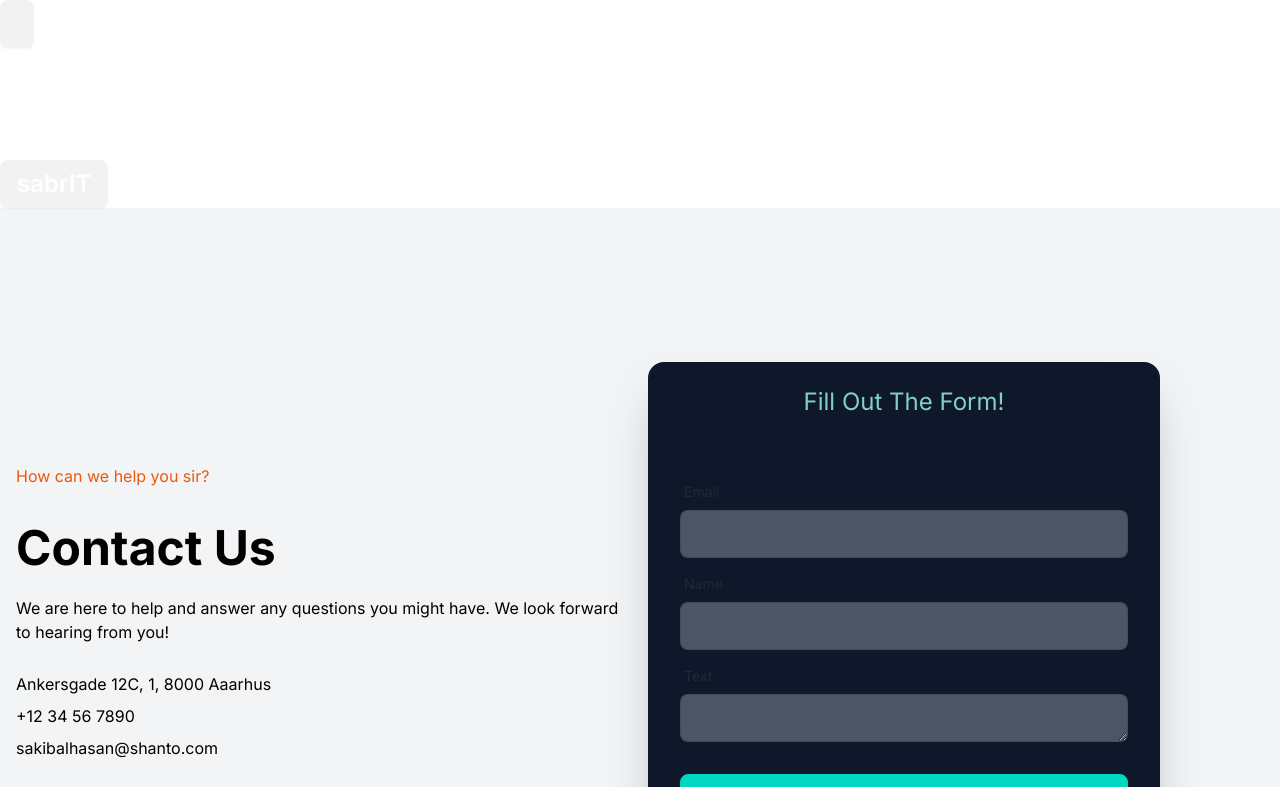
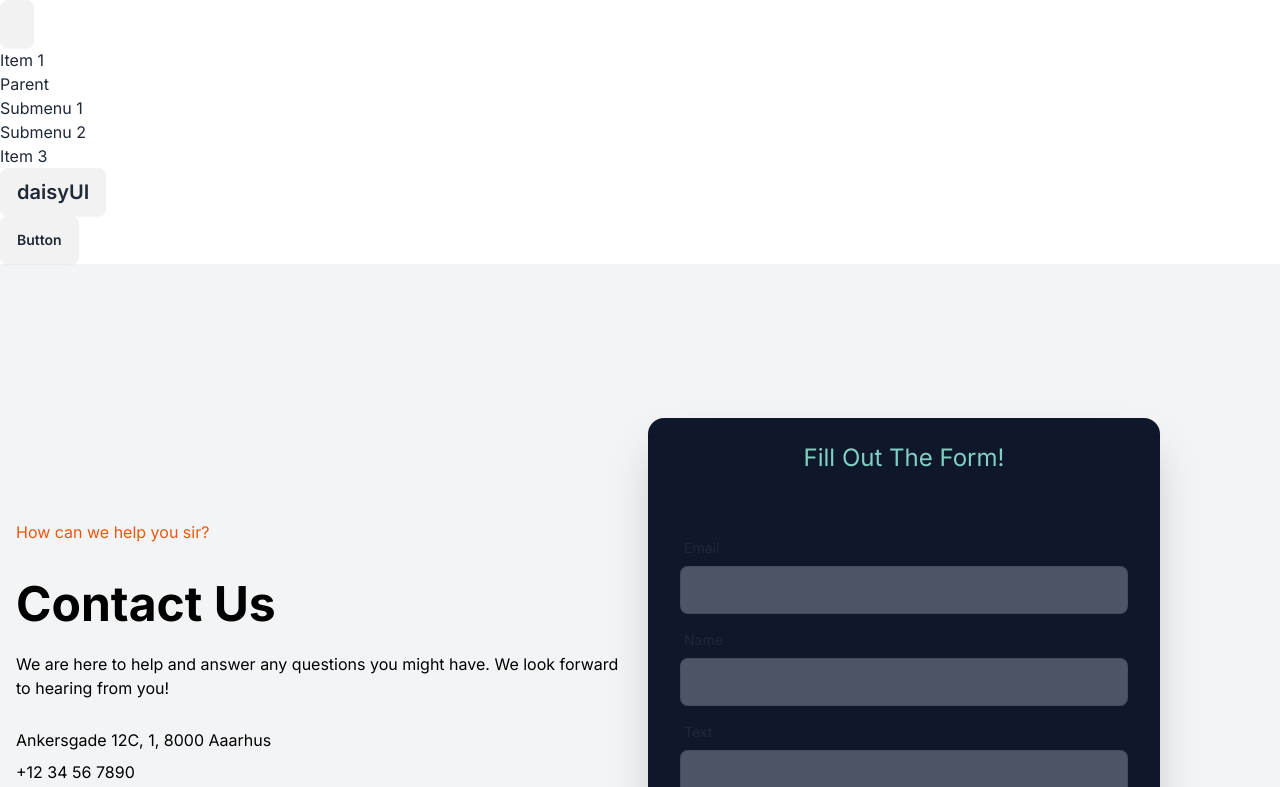
Before and after one commit to Abdullah0095/sabr-itconsult, a Next.js app: page /contact in a window 1280 px wide. Shown: the top 787 px of the page. Built offline with nearby package versions, Linux system fonts and the light colour scheme.

Commit message:
some changes have done

```diff
--- a/src/Components/Navbar/Navbar.js
+++ b/src/Components/Navbar/Navbar.js
@@ -13,7 +13,7 @@ const Navbar = () => {
 
   return (
     <div>
-      <div className="navbar bg-gray-900 fixed top-0 left-0 w-full z-50">
+      {/* <div className="navbar bg-gray-900 fixed top-0 left-0 w-full z-50">
         <div className="navbar-start">
           <div className="dropdown">
             <div
@@ -47,43 +47,58 @@ const Navbar = () => {
         <div className="navbar-center">
           <a className="btn btn-ghost ml-[-30px] text-2xl text-white">sabrIT</a>
         </div>
-        {/* <div className="navbar-end">
-          <button className="btn btn-ghost btn-circle">
+      </div> */}
+      <div className="navbar bg-base-100">
+  <div className="navbar-start">
+    <div className="dropdown">
+      <div tabIndex={0} role="button" className="btn btn-ghost lg:hidden">
         <svg
           xmlns="http://www.w3.org/2000/svg"
           className="h-5 w-5"
           fill="none"
           viewBox="0 0 24 24"
-              stroke="currentColor"
-            >
+          stroke="currentColor">
           <path
             strokeLinecap="round"
             strokeLinejoin="round"
             strokeWidth="2"
-                d="M21 21l-6-6m2-5a7 7 0 11-14 0 7 7 0 0114 0z"
-              />
+            d="M4 6h16M4 12h8m-8 6h16" />
         </svg>
-          </button>
-          <button className="btn btn-ghost btn-circle">
-            <div className="indicator">
-              <svg
-                xmlns="http://www.w3.org/2000/svg"
-                className="h-5 w-5"
-                fill="none"
-                viewBox="0 0 24 24"
-                stroke="currentColor"
-              >
-                <path
-                  strokeLinecap="round"
-                  strokeLinejoin="round"
-                  strokeWidth="2"
-                  d="M15 17h5l-1.405-1.405A2.032 2.032 0 0118 14.158V11a6.002 6.002 0 00-4-5.659V5a2 2 0 10-4 0v.341C7.67 6.165 6 8.388 6 11v3.159c0 .538-.214 1.055-.595 1.436L4 17h5m6 0v1a3 3 0 11-6 0v-1m6 0H9"
-                />
-              </svg>
-              <span className="badge badge-xs badge-primary indicator-item"></span>
       </div>
-          </button>
-        </div> */}
+      <ul
+        tabIndex={0}
+        className="menu menu-sm dropdown-content bg-base-100 rounded-box z-[1] mt-3 w-52 p-2 shadow">
+        <li><a>Item 1</a></li>
+        <li>
+          <a>Parent</a>
+          <ul className="p-2">
+            <li><a>Submenu 1</a></li>
+            <li><a>Submenu 2</a></li>
+          </ul>
+        </li>
+        <li><a>Item 3</a></li>
+      </ul>
+    </div>
+    <a className="btn btn-ghost text-xl">daisyUI</a>
+  </div>
+  <div className="navbar-center hidden lg:flex">
+    <ul className="menu menu-horizontal px-1">
+      <li><a>Item 1</a></li>
+      <li>
+        <details>
+          <summary>Parent</summary>
+          <ul className="p-2">
+            <li><a>Submenu 1</a></li>
+            <li><a>Submenu 2</a></li>
+          </ul>
+        </details>
+      </li>
+      <li><a>Item 3</a></li>
+    </ul>
+  </div>
+  <div className="navbar-end">
+    <a className="btn">Button</a>
+  </div>
 </div>
     </div>
   );
```
Lines whose indentation alone changed are shown as unchanged.
